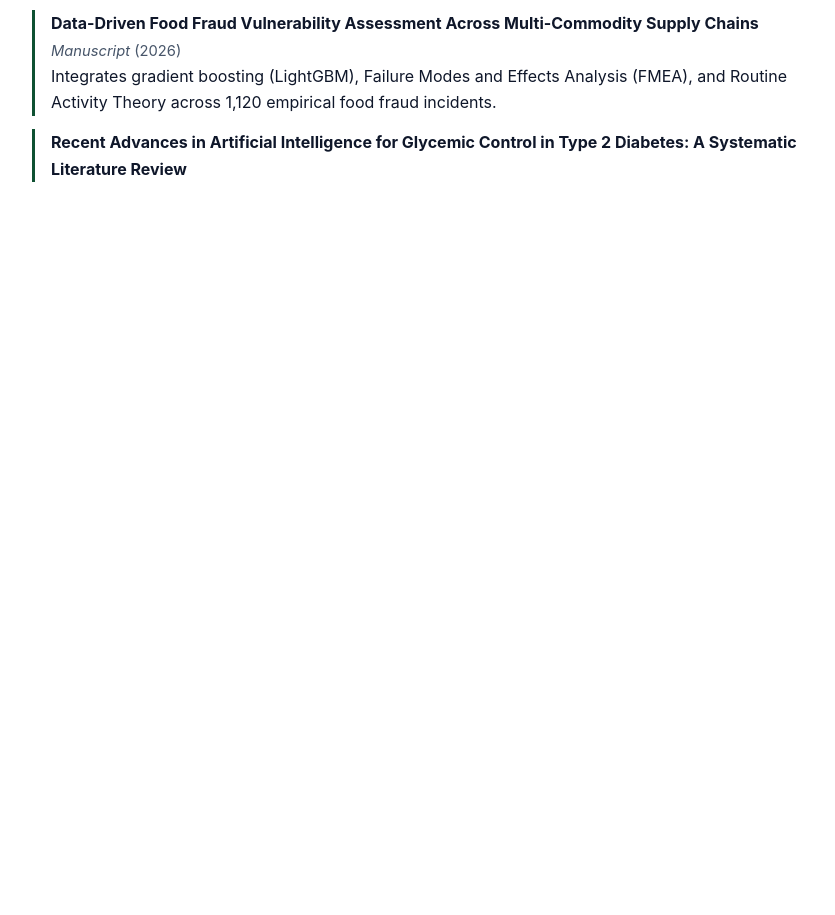
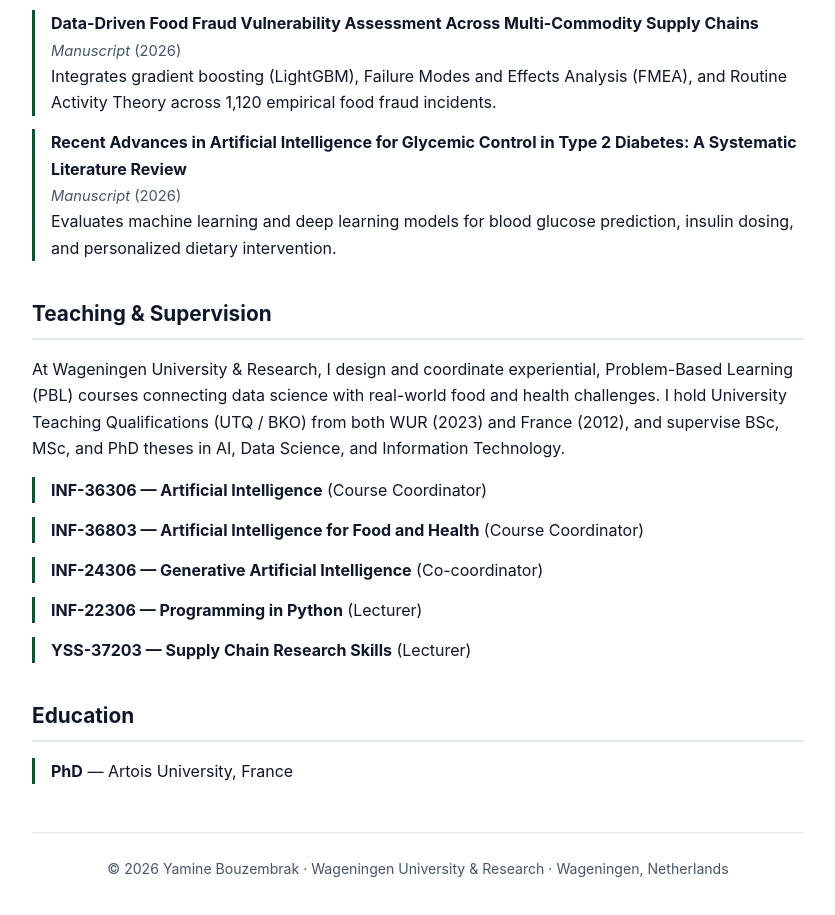
Before and after one commit to yamine15/yamine15.github.io, a plain HTML site: page index.html in a window 1280 px wide. Shown: the part 1897-2812 px from the top of the page, without its empty margins (222-1057 px from the left). Before the commit the page ends 2163 px from the top, so only its background shows below. Drawn offline with Linux system fonts and the light colour scheme.

Commit message:
Update index.html

```diff
--- a/index.html
+++ b/index.html
@@ -24,11 +24,23 @@
     "name": "Yamine Bouzembrak",
     "honorificSuffix": "PhD",
     "jobTitle": "Associate Professor",
+    "worksFor": {
+      "@type": "Organization",
+      "name": "Information Technology Group, Wageningen University & Research",
+      "parentOrganization": {
+        "@type": "Organization",
+        "name": "Wageningen University & Research",
+        "url": "https://www.wur.nl/"
+      }
+    },
     "affiliation": {
       "@type": "Organization",
       "name": "Wageningen University & Research",
-      "department": "Information Technology Group",
-      "url": "https://www.wur.nl/"
+      "url": "https://www.wur.nl/",
+      "department": {
+        "@type": "Organization",
+        "name": "Information Technology Group"
+      }
     },
     "address": {
       "@type": "PostalAddress",
@@ -42,7 +54,6 @@
         "@type": "CollegeOrUniversity",
         "name": "Artois University"
       },
-
     ],
     "knowsAbout": [
       "Artificial Intelligence",
@@ -232,13 +243,10 @@
 
     <nav class="links" aria-label="Academic and Professional Profiles">
       <a href="https://www.wur.nl/en/persons/y-yamine-bouzembrak-phd" target="_blank" rel="noopener">WUR Profile</a>
-      <!-- UPDATE URL: verify exact Research@WUR slug -->
       <a href="https://research.wur.nl/en/persons/yamine-bouzembrak" target="_blank" rel="noopener">Research@WUR</a>
       <a href="https://scholar.google.com/citations?user=n7JQEe4AAAAJ" target="_blank" rel="noopener">Google Scholar</a>
       <a href="https://orcid.org/0000-0001-8028-0847" target="_blank" rel="noopener">ORCID</a>
-      <!-- UPDATE URL: replace with your exact ResearchGate author URL -->
       <a href="https://www.researchgate.net/profile/Yamine-Bouzembrak" target="_blank" rel="noopener">ResearchGate</a>
-      <!-- UPDATE URL: replace with your exact LinkedIn profile URL -->
       <a href="https://www.linkedin.com/in/yamine-bouzembrak" target="_blank" rel="noopener">LinkedIn</a>
       <a href="https://github.com/yamine15" target="_blank" rel="noopener">GitHub</a>
     </nav>
@@ -316,4 +324,37 @@
         </li>
         <li>
           <strong>Recent Advances in Artificial Intelligence for Glycemic Control in Type 2 Diabetes: A Systematic Literature Review</strong><br>
-          <span class="pub
+          <span class="pub-venue"><em>Manuscript</em> (2026)</span><br>
+          Evaluates machine learning and deep learning models for blood glucose prediction, insulin dosing, and personalized dietary intervention.
+        </li>
+      </ul>
+    </section>
+
+    <section id="teaching">
+      <h2>Teaching &amp; Supervision</h2>
+      <p>
+        At Wageningen University &amp; Research, I design and coordinate experiential, Problem-Based Learning (PBL) courses connecting data science with real-world food and health challenges. I hold University Teaching Qualifications (UTQ / BKO) from both WUR (2023) and France (2012), and supervise BSc, MSc, and PhD theses in AI, Data Science, and Information Technology.
+      </p>
+      <ul class="clean-list">
+        <li><strong>INF-36306 — Artificial Intelligence</strong> (Course Coordinator)</li>
+        <li><strong>INF-36803 — Artificial Intelligence for Food and Health</strong> (Course Coordinator)</li>
+        <li><strong>INF-24306 — Generative Artificial Intelligence</strong> (Co-coordinator)</li>
+        <li><strong>INF-22306 — Programming in Python</strong> (Lecturer)</li>
+        <li><strong>YSS-37203 — Supply Chain Research Skills</strong> (Lecturer)</li>
+      </ul>
+    </section>
+
+    <section id="education">
+      <h2>Education</h2>
+      <ul class="clean-list">
+        <li><strong>PhD</strong> — Artois University, France</li>
+      </ul>
+    </section>
+  </main>
+
+  <footer>
+    &copy; 2026 Yamine Bouzembrak · Wageningen University &amp; Research · Wageningen, Netherlands
+  </footer>
+
+</body>
+</html>
```
